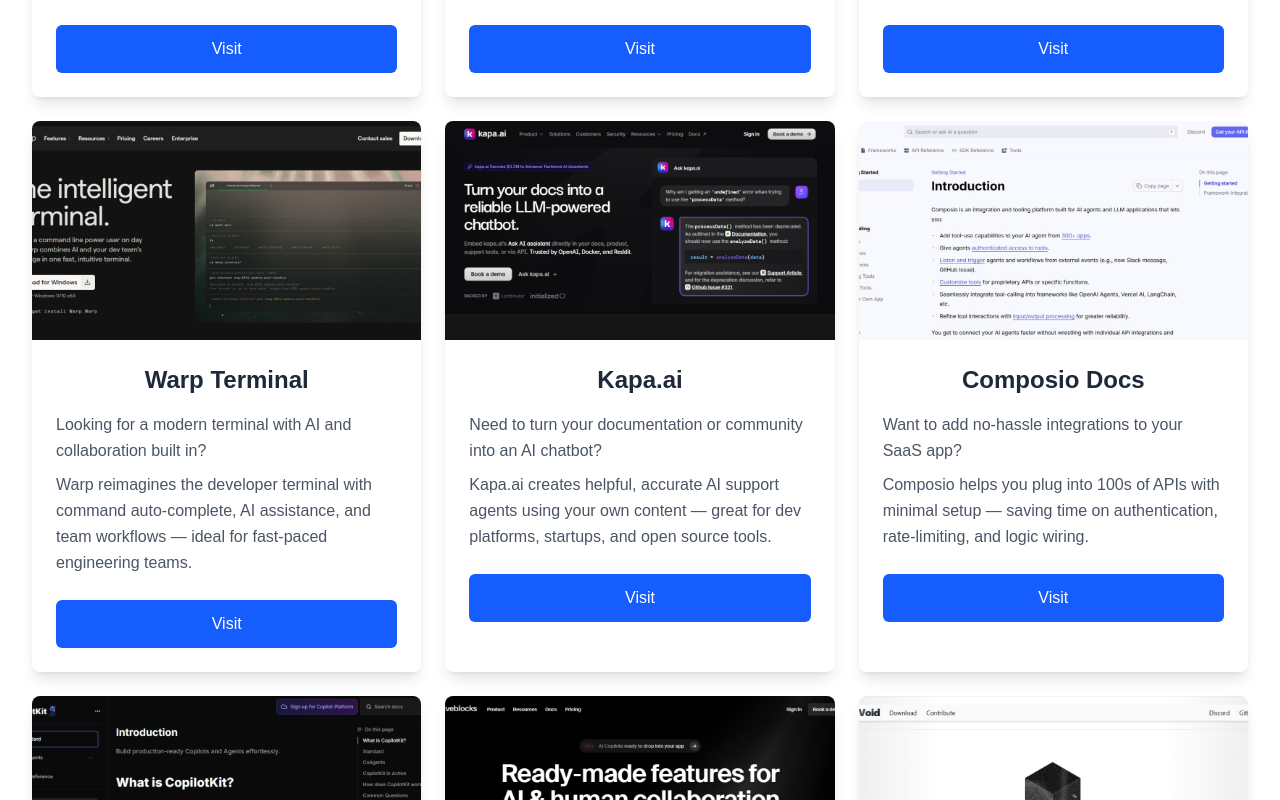
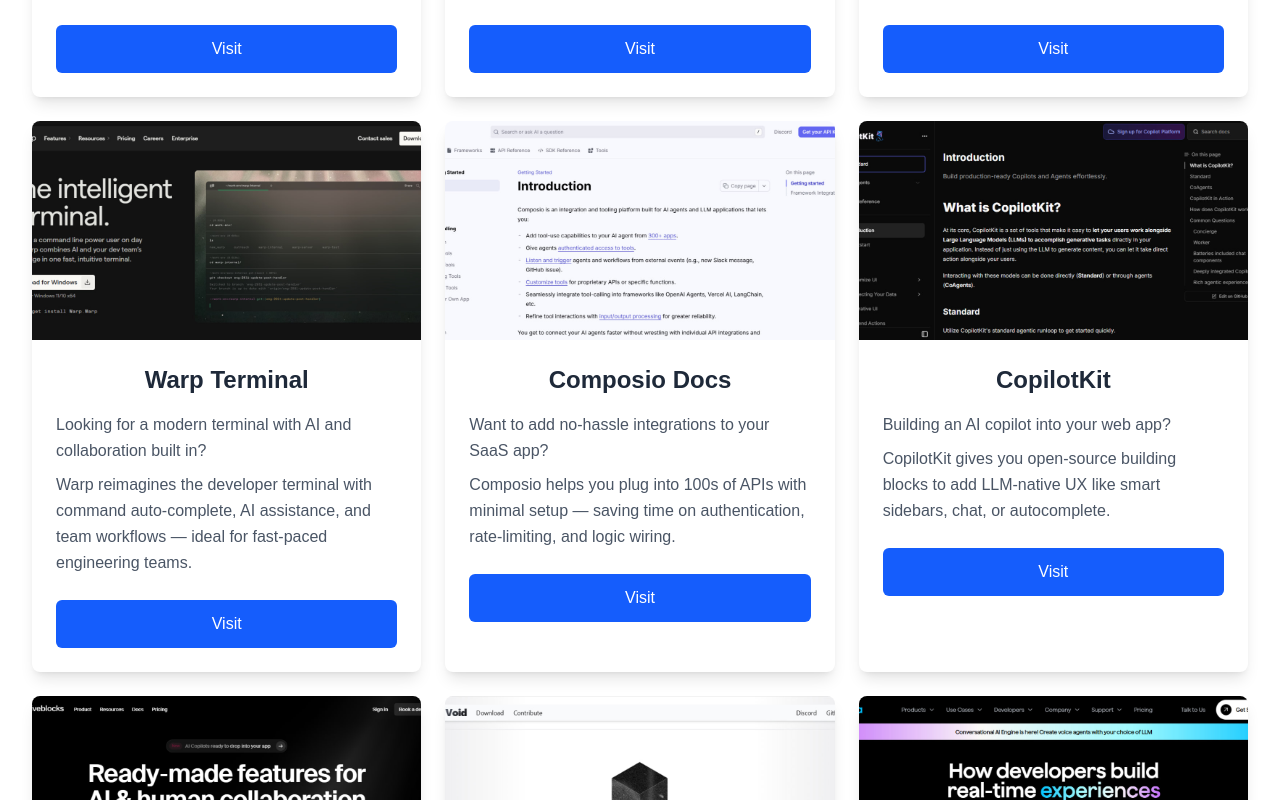
Before and after one commit to monru00/Resource-Hub-1.0, a Next.js app: page /ai-automation in a window 1280 px wide. Shown: the part 580-1380 px from the top of the page. Built offline with nearby package versions, Linux system fonts and the light colour scheme.

Commit message:
before production

```diff
--- a/app/(pages)/ai-automation/page.tsx
+++ b/app/(pages)/ai-automation/page.tsx
@@ -55,17 +55,6 @@
   },
   {
     id: "5",
-    title: "Kapa.ai",
-    question:
-      "Need to turn your documentation or community into an AI chatbot?",
-    description:
-      "Kapa.ai creates helpful, accurate AI support agents using your own content — great for dev platforms, startups, and open source tools.",
-    imageSrc: "/images/Kapa.jpg",
-    altText: "Kapa.ai image",
-    link: "https://www.kapa.ai/",
-  },
-  {
-    id: "6",
     title: "Composio Docs",
     question: "Want to add no-hassle integrations to your SaaS app?",
     description:
@@ -75,7 +64,7 @@
     link: "https://docs.composio.dev/getting-started/welcome",
   },
   {
-    id: "7",
+    id: "6",
     title: "CopilotKit",
     question: "Building an AI copilot into your web app?",
     description:
@@ -85,7 +74,7 @@
     link: "https://docs.copilotkit.ai/",
   },
   {
-    id: "8",
+    id: "7",
     title: "Liveblocks",
     question:
       "Need real-time collaboration features like multiplayer cursors or shared states?",
@@ -96,7 +85,7 @@
     link: "https://liveblocks.io/",
   },
   {
-    id: "9",
+    id: "8",
     title: "Void Editor",
     question:
       "Want a visual playground for building and running generative AI prompts?",
@@ -107,7 +96,7 @@
     link: "https://voideditor.com/",
   },
   {
-    id: "10",
+    id: "9",
     title: "Agora",
     question: "Adding live voice, video, or real-time engagement to your apps?",
     description:
@@ -117,7 +106,7 @@
     link: "https://www.agora.io/en/",
   },
   {
-    id: "11",
+    id: "10",
     title: "Bolt",
     question: "Need a fast way to prototype UIs and logic in your browser?",
     description:
@@ -127,7 +116,7 @@
     link: "https://bolt.new/",
   },
   {
-    id: "12",
+    id: "11",
     title: "Modal",
     question: "Deploying Python functions as cloud-native microservices?",
     description:
@@ -137,7 +126,7 @@
     link: "https://modal.com/",
   },
   {
-    id: "13",
+    id: "12",
     title: "Beam",
     question: "Want a platform to deploy AI apps without touching ops?",
     description:
@@ -147,7 +136,7 @@
     link: "https://www.beam.cloud/",
   },
   {
-    id: "14",
+    id: "13",
     title: "Unreal Speech",
     question: "Looking for ultra-realistic text-to-speech at scale?",
     description:
@@ -157,7 +146,7 @@
     link: "https://unrealspeech.com/",
   },
   {
-    id: "15",
+    id: "14",
     title: "Mistral Chat",
     question: "Trying out open-weight, fast local AI chat?",
     description:
@@ -167,7 +156,7 @@
     link: "https://chat.mistral.ai/chat",
   },
   {
-    id: "16",
+    id: "15",
     title: "LM Studio",
     question: "Running LLMs locally on your own machine?",
     description:
@@ -177,7 +166,7 @@
     link: "https://lmstudio.ai/",
   },
   {
-    id: "17",
+    id: "16",
     title: "Cartesia Sonic",
     question: "Want to visually explore how models respond to prompts?",
     description:
@@ -187,7 +176,7 @@
     link: "https://cartesia.ai/sonic",
   },
   {
-    id: "18",
+    id: "17",
     title: "Firecrawl",
     question: "Need to pull and process data from websites at scale?",
     description:
@@ -197,7 +186,7 @@
     link: "https://www.firecrawl.dev/",
   },
   {
-    id: "19",
+    id: "18",
     title: "Kimi",
     question: "Searching the web through an LLM-enhanced interface?",
     description:
@@ -207,7 +196,7 @@
     link: "https://www.kimi.com/",
   },
   {
-    id: "20",
+    id: "19",
     title: "LLM Stats",
     question: "Tracking open-weight models and benchmarks in one place?",
     description:
@@ -217,7 +206,7 @@
     link: "https://llm-stats.com/",
   },
   {
-    id: "21",
+    id: "20",
     title: "Mastra",
     question: "Looking to automate workflows using AI and data triggers?",
     description:
@@ -227,7 +216,7 @@
     link: "https://mastra.ai/",
   },
   {
-    id: "22",
+    id: "21",
     title: "SpinAI",
     question: "Building open-source AI apps that can self-update?",
     description:
@@ -237,7 +226,7 @@
     link: "https://www.spinai.dev/",
   },
   {
-    id: "23",
+    id: "22",
     title: "A0.dev",
     question: "Testing prompts across multiple models at once?",
     description:
@@ -247,7 +236,7 @@
     link: "https://a0.dev/",
   },
   {
-    id: "24",
+    id: "23",
     title: "Rork",
     question: "Want a native-feeling LLM app for the terminal?",
     description:
@@ -257,7 +246,7 @@
     link: "https://rork.com/",
   },
   {
-    id: "25",
+    id: "24",
     title: "Kiki.dev",
     question: "Need an open-source chatbot framework with great UX?",
     description:
@@ -267,7 +256,7 @@
     link: "https://www.kiki.dev/",
   },
   {
-    id: "26",
+    id: "25",
     title: "Repomix",
     question: "Discovering developer tools and projects, curated and ranked?",
     description:
@@ -277,7 +266,7 @@
     link: "https://repomix.com/",
   },
   {
-    id: "27",
+    id: "26",
     title: "PromptKit",
     question: "Creating prompt-powered apps quickly?",
     description:
@@ -287,7 +276,7 @@
     link: "https://www.prompt-kit.com/",
   },
   {
-    id: "28",
+    id: "27",
     title: "Groq",
     question: "Want blazing-fast inference for LLMs?",
     description:
@@ -297,7 +286,7 @@
     link: "https://groq.com/",
   },
   {
-    id: "29",
+    id: "28",
     title: "OpenRouter",
     question: "Routing your prompts to different LLMs via one API?",
     description:
@@ -307,18 +296,7 @@
     link: "https://openrouter.ai/",
   },
   {
-    id: "30",
-    title: "Mem0.ai",
-    question: "Organizing your learning with spaced repetition and AI?",
-    description:
-      "Mem0 combines smart note-taking with memory-friendly review systems — great for devs, students, and lifelong learners.",
-    imageSrc: "/images/Mem0.jpg",
-    altText: "Mem0.ai image",
-    link: "https://mem0.ai/",
-  },
-
-  {
-    id: "31",
+    id: "29",
     title: "Presenti",
     question: "Turning ideas or briefs into presentations with AI?",
     description:
@@ -328,7 +306,7 @@
     link: "https://presenti.ai/",
   },
   {
-    id: "32",
+    id: "30",
     title: "LLM’s Text Hub",
     question: "Searching and archiving LLM outputs and prompts?",
     description:
@@ -338,7 +316,7 @@
     link: "https://llmstxthub.com/",
   },
   {
-    id: "33",
+    id: "31",
     title: "SecondMe",
     question: "Deploying personal AI agents with memory and context?",
     description:
@@ -348,7 +326,7 @@
     link: "https://www.secondme.io/",
   },
   {
-    id: "34",
+    id: "32",
     title: "Firebase Studio",
     question: "Firebase StudioVisually manage your Firebase Firestore data?",
     description:
@@ -358,7 +336,7 @@
     link: "https://firebase.studio/",
   },
   {
-    id: "35",
+    id: "33",
     title: "OpenCode AI",
     question: "Open-source platform to build, test, and deploy AI apps?",
     description:
@@ -368,7 +346,7 @@
     link: "https://github.com/opencode-ai/opencode",
   },
   {
-    id: "36",
+    id: "34",
     title: "OpenAI Image Generation API",
     question: "Need to generate images programmatically from text?",
     description:
```
